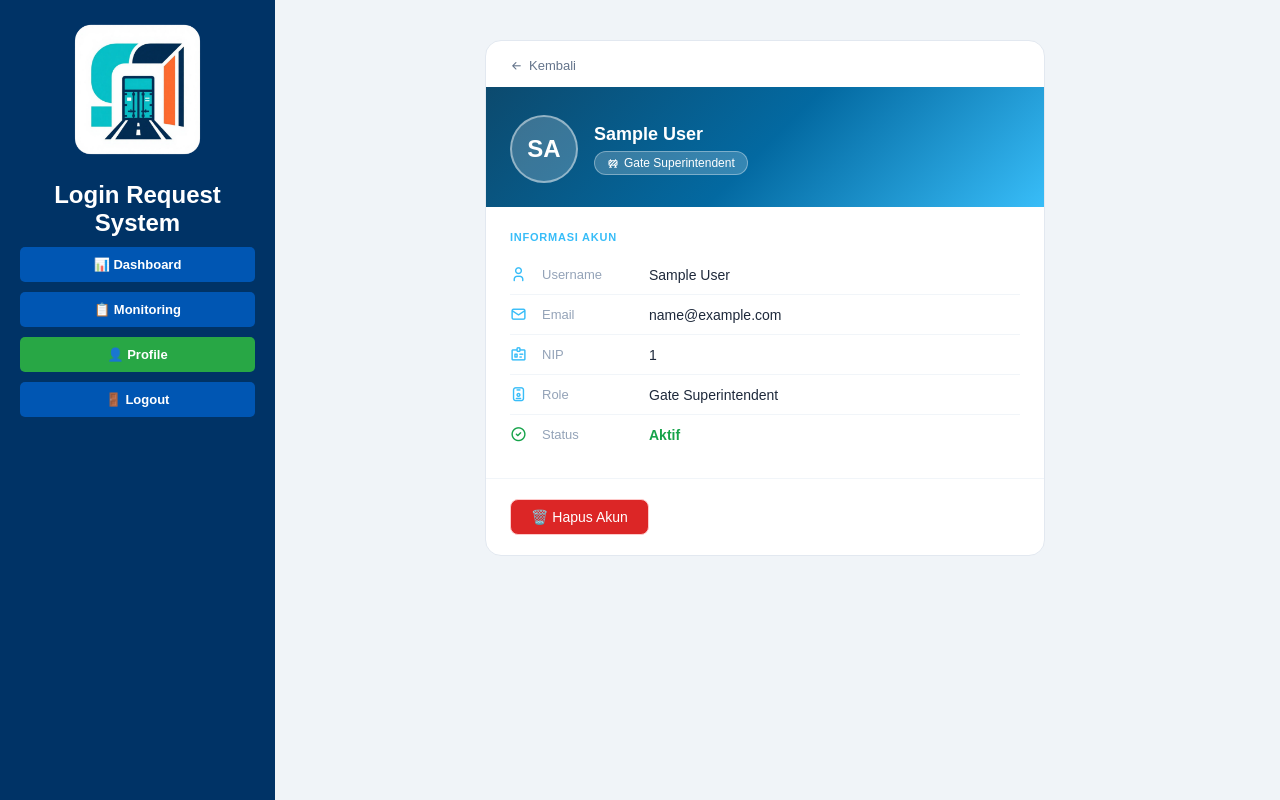
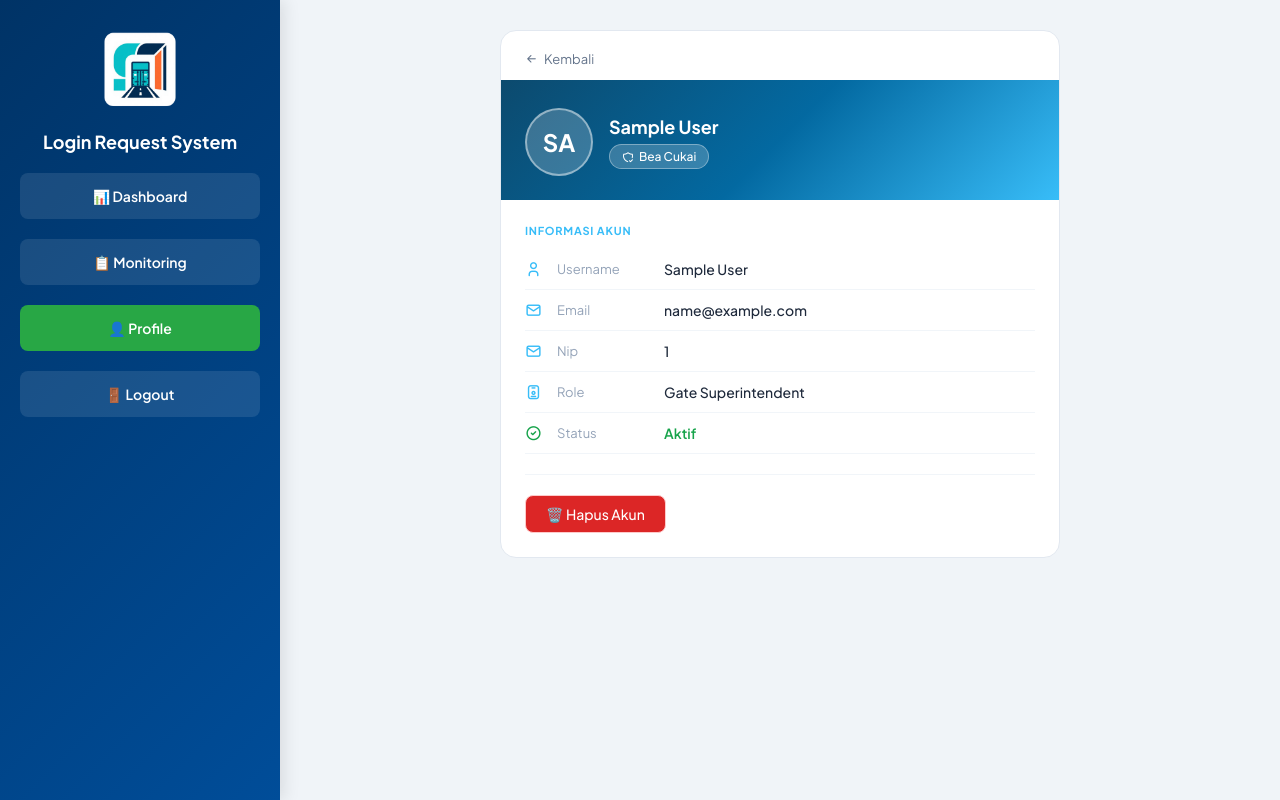
Before and after one commit to ummah272/vida-app, a Flask app: page /profile_gate in a window 1280 px wide. Run offline with Flask 3, Linux system fonts and the light colour scheme; the visitor is signed in with stand-in values (Sample User, id 1); parts of the project's set-up code (start-up, migrations or seed data) failed here and were passed over; some libraries are stand-ins or nearby versions.

Commit message:
update tampilan

```diff
--- a/templates/profile_gate.html
+++ b/templates/profile_gate.html
@@ -2,30 +2,37 @@
 <html lang="id">
 <head>
     <meta charset="UTF-8">
-    <title>Profile Gate Superintendent</title>
+    <title>Profile Bea Cukai</title>
     <link rel="stylesheet" href="https://cdn.jsdelivr.net/npm/@tabler/icons-webfont@latest/tabler-icons.min.css">
-    <link rel="stylesheet" href="https://cdnjs.cloudflare.com/ajax/libs/font-awesome/5.15.3/css/all.min.css">
     <style>
+        @import url('https://fonts.googleapis.com/css2?family=Plus+Jakarta+Sans:wght@400;500;600;700&display=swap');
+
         *, *::before, *::after { box-sizing: border-box; margin: 0; padding: 0; }
-        body { font-family: Arial, sans-serif; background: #f0f4f8; display: flex; margin: 0; }
+        body { font-family: 'Plus Jakarta Sans', Arial, sans-serif; background-color: #f0f4f8; display: flex; }
 
+        /* SIDEBAR - sama persis */
         .sidebar {
-        width: 275px;          /* ← samain sama beacukai */
-        background-color: #003366;
-        color: white;
-        padding: 20px;
+            width: 280px;
+            background: linear-gradient(135deg, #003366 0%, #004d99 100%);
+            padding: 30px 20px;
             height: 100vh;
             overflow-y: auto;
             position: fixed;
             left: 0; top: 0;
+            display: flex;
+            flex-direction: column;
+            align-items: center;
+            gap: 20px;
+            box-shadow: 4px 0 16px rgba(0,0,0,0.1);
         }
-        .sidebar h2 { text-align: center; margin-top: 20px; color: white; }
-        .sidebar img { width: 60%; height: auto; margin: 0 auto 16px auto; display: block;}
-        .sidebar a { display: block; color: white; text-decoration: none; padding: 10px; margin: 10px 0; background-color: #0056b3; border-radius: 5px; text-align: center; font-weight: 600; font-size: 13px; transition: background 0.2s; }
-        .sidebar a:hover { background-color: #002147; }
-        .sidebar a.active { background-color: #28a745; }
+        .sidebar img { width: 80px; height: auto; }
+        .sidebar h2 { color: white; font-size: 18px; text-align: center; font-weight: 700; line-height: 1.3; }
+        .sidebar a { width: 100%; color: white; text-decoration: none; padding: 14px 16px; border-radius: 8px; text-align: center; font-weight: 600; font-size: 14px; background: rgba(255,255,255,0.1); transition: all 0.3s ease; }
+        .sidebar a:hover { background: rgba(255,255,255,0.25); }
+        .sidebar a.active { background: #28a745; }
 
-        .main-content { margin-left: 250px; padding: 40px 20px; width: calc(100% - 250px); min-height: 100vh; display: flex; justify-content: center; align-items: flex-start; }
+        /* MAIN */
+        .main-content { margin-left: 280px; padding: 30px 20px; width: calc(100% - 280px); min-height: 100vh; display: flex; justify-content: center; align-items: flex-start; }
         .profile-card { background: #fff; border-radius: 16px; width: 100%; max-width: 560px; border: 1px solid #e2e8f0; overflow: hidden; }
         .topbar { padding: 1rem 1.5rem 0; }
         .back-btn { display: inline-flex; align-items: center; gap: 6px; font-size: 13px; color: #64748b; text-decoration: none; }
@@ -42,13 +49,11 @@
         .info-label { font-size: 13px; color: #94a3b8; width: 95px; flex-shrink: 0; }
         .info-value { font-size: 14px; color: #1e293b; font-weight: 500; }
         .status-aktif { font-size: 14px; font-weight: 600; color: #16a34a; }
-        .divider { height: 1px; background: #f1f5f9; margin: 0; }
-        .card-footer { padding: 1.25rem 1.5rem; }
-        .logout-btn { display: inline-flex; align-items: center; gap: 6px; padding: 9px 20px; border-radius: 8px; border: 1px solid #fecaca; background: transparent; color: #dc2626; font-size: 14px; cursor: pointer; text-decoration: none; font-weight: 500; font-family: inherit; }
-        .logout-btn:hover { background: #fef2f2; }
+        .divider { height: 1px; background: #f1f5f9; margin: 1.25rem 0; }
         .delete-btn { display: inline-flex; align-items: center; gap: 6px; padding: 9px 20px; border-radius: 8px; border: 1px solid #fecaca; background: #dc2626; color: #fff; font-size: 14px; cursor: pointer; font-weight: 500; font-family: inherit; }
         .delete-btn:hover { background: #b91c1c; }
-        .footer-actions { display: flex; gap: 10px; flex-wrap: wrap; }
+        .logout-btn { display: inline-flex; align-items: center; gap: 6px; padding: 9px 20px; border-radius: 8px; border: 1px solid #fecaca; background: transparent; color: #dc2626; font-size: 14px; cursor: pointer; text-decoration: none; font-weight: 500; }
+        .logout-btn:hover { background: #fef2f2; }
     </style>
 </head>
 <body>
@@ -64,7 +69,6 @@
 
 <div class="main-content">
     <div class="profile-card">
-
         <div class="topbar">
             <a href="{{ url_for('dashboard_gate') }}" class="back-btn">
                 <i class="ti ti-arrow-left"></i> Kembali
@@ -76,8 +80,8 @@
             <div>
                 <p class="username">{{ session['username'] }}</p>
                 <span class="badge">
-                    <i class="ti ti-barrier-block" style="font-size:12px"></i>
-                    Gate Superintendent
+                    <i class="ti ti-shield-check" style="font-size:12px"></i>
+                    Bea Cukai
                 </span>
             </div>
         </div>
@@ -96,8 +100,8 @@
                 <span class="info-value">{{ session['email'] }}</span>
             </div>
                 <div class="info-row">
-                <i class="ti ti-id-badge-2 info-icon"></i>
-                <span class="info-label">NIP</span>
+                <i class="ti ti-mail info-icon"></i>
+                <span class="info-label">Nip</span>
                 <span class="info-value">{{ session['nip'] }}</span>
             </div>
             <div class="info-row">
@@ -110,8 +114,6 @@
                 <span class="info-label">Status</span>
                 <span class="status-aktif">Aktif</span>
             </div>
-        </div>
-
           <div class="divider"></div>
 
         <div class="card-footer">
@@ -123,7 +125,6 @@
                 </form>
             </div>
         </div>
-
     </div>
 </div>
 
```
Also changed, not shown: templates/dashboard_gate.html (+88 -47 lines). Lines whose indentation alone changed are shown as unchanged.
